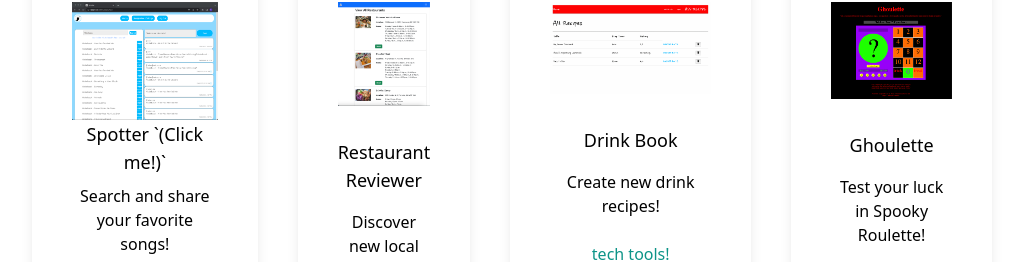
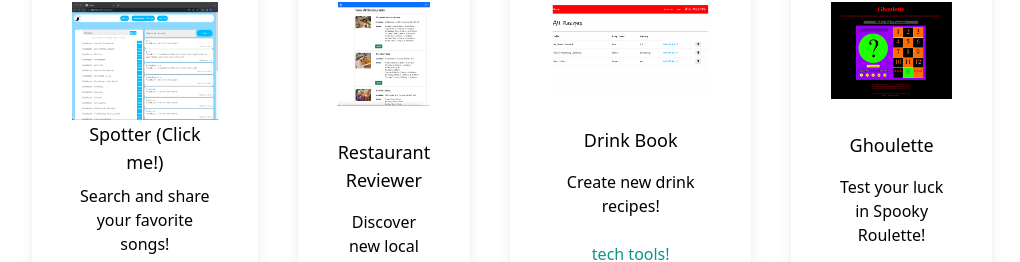
Before and after one commit to jaebum25/react-portfolio, a Next.js app: page / in a window 1280 px wide. Shown: the part 992-1254 px from the top of the page, without its empty margins (128-1148 px from the left). Built offline with nearby package versions, Linux system fonts and the light colour scheme.

Commit message:
spotter click me

```diff
--- a/pages/index.js
+++ b/pages/index.js
@@ -115,7 +115,7 @@ export default function Home() {
           <div className={min ? "flex gap-10" : "lg gap-10"}>
             <div className="text-center shadow-lg p-10 rounded-xl my-10 dark:bg-gray-600">
               <Image src={Spotter} alt="..."/>
-              <a target="_blank" rel="noreferrer" href="https://brians-spotter.herokuapp.com" className="text-lg font-medium py-8 pb-2">Spotter `(Click me!)`</a>
+              <a target="_blank" rel="noreferrer" href="https://brians-spotter.herokuapp.com" className="text-lg font-medium py-8 pb-2">Spotter (Click me!)</a>
               <p className="py-2">Search and share your favorite songs!</p>
               <h4 className="text-teal-600 py-4">tech tools!</h4>
               <p className="text-gray-800 py-1">MongoDB, Express.JS, React.JS, Node.JS</p>
```
